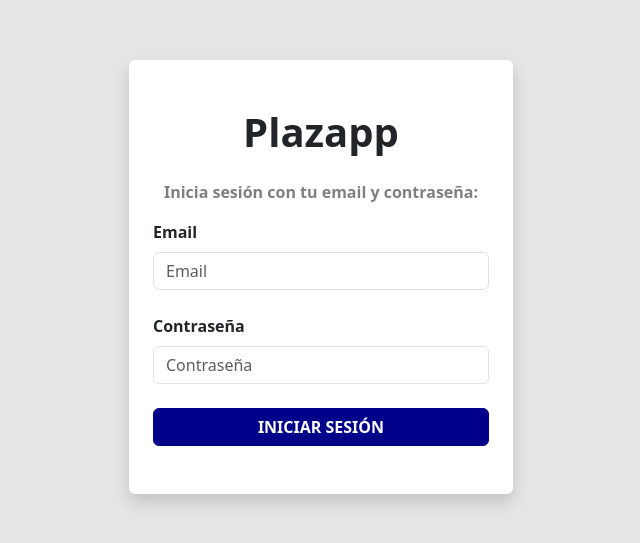
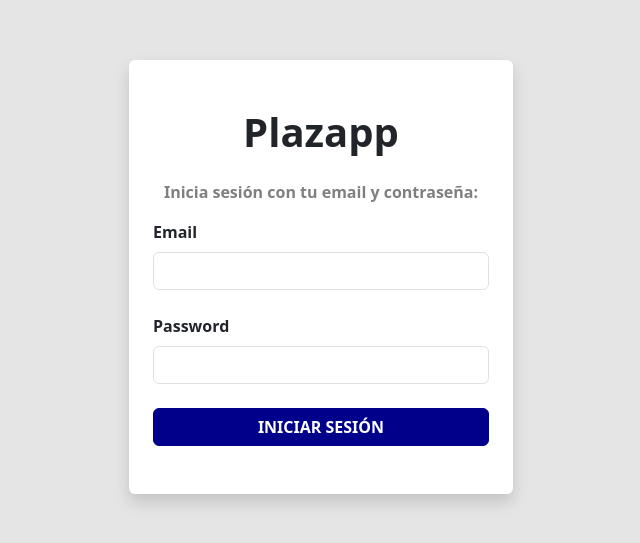
Before and after one commit to carloshrod/plazapp, a React (Vite) app in the folder frontend/: page /login in a window 1280 px wide. Shown: the part 123-666 px from the top of the page, without its empty margins (319-959 px from the left). Built offline with nearby package versions, Linux system fonts and the light colour scheme; no server answers.

Commit message:
Add useForm hook

```diff
--- a/frontend/src/App.jsx
+++ b/frontend/src/App.jsx
@@ -5,6 +5,7 @@
 	Navigate,
 } from 'react-router-dom';
 import AuthProvider from './contexts/auth/AuthProvider';
+import GlobalProvider from './contexts/global/GlobalProvider';
 import { PublicRoutes, PrivateRoutes } from './components';
 import { Login, MainDashboard, PlazasDashboard } from './pages';
 import { PATHS } from './utils/paths';
@@ -15,6 +16,7 @@
 
 function App() {
 	return (
+		<GlobalProvider>
 			<AuthProvider>
 				<Router>
 					<Routes>
@@ -29,6 +31,7 @@
 					</Routes>
 				</Router>
 			</AuthProvider>
+		</GlobalProvider>
 	);
 }
 
--- a/frontend/src/components/forms/LoginForm/index.jsx
+++ b/frontend/src/components/forms/LoginForm/index.jsx
@@ -1,91 +1,41 @@
-import { useState } from 'react';
-import { Form, Button, Alert, Spinner } from 'react-bootstrap';
-import { signIn } from '../../../services/authService';
+import { Form } from 'react-bootstrap';
+import SubmitButton from '../SubmitButton';
+import useForm from '../../../hooks/useForm';
+import { LOGIN_INPUTS } from '../../../utils/consts';
 import './LoginForm.css';
 
+const initialForm = {
+	email: '',
+	password: '',
+};
+
 const LoginForm = () => {
-	const [email, setEmail] = useState('');
-	const [password, setPassword] = useState('');
-	const [loading, setLoading] = useState(false);
-	const [error, setError] = useState('');
-
-	const handleSubmit = async event => {
-		event.preventDefault();
-		try {
-			setLoading(true);
-			await delay(500);
-			await signIn(email, password);
-		} catch (error) {
-			console.error(error);
-			setError('Error de autenticación!');
-		} finally {
-			setLoading(false);
-		}
-	};
-
-	function delay(ms) {
-		return new Promise(resolve => setTimeout(resolve, ms));
-	}
+	const { form, loading, handleChange, handleSubmitLogin } =
+		useForm(initialForm);
 
 	return (
 		<Form
 			className='login-form py-5 px-4 bg-white shadow rounded'
-			onSubmit={handleSubmit}
+			onSubmit={handleSubmitLogin}
 		>
 			<h2 className='text-center fw-bold mb-4'>Plazapp</h2>
 			<p className='mb-2 text-center text-black-50 fw-semibold mb-3'>
 				Inicia sesión con tu email y contraseña:
 			</p>
-			{error ? (
-				<Alert
-					className='mb-2'
-					variant='danger'
-					onClose={() => setError('')}
-					dismissible
-				>
-					{error}
-				</Alert>
-			) : (
-				<div />
-			)}
-			<Form.Group className='mb-4' controlId='email'>
-				<Form.Label className='fw-semibold'>Email</Form.Label>
-				<Form.Control
-					type='text'
-					value={email}
-					placeholder='Email'
-					onChange={e => setEmail(e.target.value)}
-					required
-				/>
-			</Form.Group>
-			<Form.Group className='mb-4' controlId='password'>
-				<Form.Label className='fw-semibold'>Contraseña</Form.Label>
-				<Form.Control
-					type='password'
-					value={password}
-					placeholder='Contraseña'
-					onChange={e => setPassword(e.target.value)}
-					required
-				/>
-			</Form.Group>
-			<Button
-				className='w-100 fw-bold'
-				variant='primary'
-				type='submit'
-				disabled={loading}
-			>
-				{!loading ? (
-					'INICIAR SESIÓN'
-				) : (
-					<Spinner
-						as='span'
-						animation='border'
-						size='sm'
-						role='status'
-						aria-hidden='true'
+			{LOGIN_INPUTS.map(({ id, name, label, type }) => (
+				<Form.Group key={id} className='mb-4' controlId={id}>
+					<Form.Label className='fw-semibold'>{label}</Form.Label>
+					<Form.Control
+						name={name}
+						type={type ?? 'text'}
+						value={form[name].value}
+						onChange={handleChange}
+						required
 					/>
-				)}
-			</Button>
+				</Form.Group>
+			))}
+
+			<SubmitButton label='INICIAR SESIÓN' loading={loading} />
 		</Form>
 	);
 };
--- a/frontend/src/components/forms/UserForm/index.jsx
+++ b/frontend/src/components/forms/UserForm/index.jsx
@@ -1,7 +1,7 @@
-import { useState } from 'react';
-import { Button, Form, Spinner } from 'react-bootstrap';
-import { addUser } from '../../../services/userServices';
-import useGlobalContext from '../../../hooks/useGlobalContext';
+import { Form } from 'react-bootstrap';
+import SubmitButton from '../SubmitButton';
+import useForm from '../../../hooks/useForm';
+import { USER_INPUTS } from '../../../utils/consts';
 import useUsersContext from '../../../hooks/useUsersContext';
 
 const initialForm = {
@@ -10,50 +10,19 @@
 };
 
 const UserForm = () => {
-	const [form, setForm] = useState(initialForm);
-	const [loading, setLoading] = useState(false);
-	const { hideModal } = useGlobalContext();
+	const { form, loading, handleChange, handleSubmitUser } =
+		useForm(initialForm);
 	const { dispatchUserAdmins } = useUsersContext();
-
-	const INPUTS = [
-		{
-			id: 'idName',
-			name: 'name',
-			label: 'Nombre',
-		},
-		{
-			id: 'idEmail',
-			name: 'email',
-			label: 'Email',
-		},
-	];
-
-	const handleChange = e => {
-		const { value, name } = e.target;
-		setForm({
-			...form,
-			[name]: value,
-		});
-	};
 
 	const handleSubmit = async e => {
 		e.preventDefault();
-		try {
-			setLoading(true);
-			const createdUser = await addUser(form);
-			dispatchUserAdmins(createdUser);
-			console.log('Usuario agregado con éxito!');
-			hideModal();
-		} catch (error) {
-			console.error(error);
-		} finally {
-			setLoading(false);
-		}
+		const newUser = await handleSubmitUser();
+		dispatchUserAdmins(newUser);
 	};
 
 	return (
 		<Form className='p-4 bg-white shadow rounded' onSubmit={handleSubmit}>
-			{INPUTS.map(({ id, name, label }) => (
+			{USER_INPUTS.map(({ id, name, label }) => (
 				<Form.Group key={id} className='mb-4' controlId={id}>
 					<Form.Label className='fw-semibold'>{label}</Form.Label>
 					<Form.Control
@@ -65,26 +34,7 @@
 					/>
 				</Form.Group>
 			))}
-			<div className='d-flex justify-content-end'>
-				<Button
-					className='w-50 fw-bold'
-					variant='primary'
-					type='submit'
-					disabled={loading}
-				>
-					{!loading ? (
-						'AGREGAR'
-					) : (
-						<Spinner
-							as='span'
-							animation='border'
-							size='sm'
-							role='status'
-							aria-hidden='true'
-						/>
-					)}
-				</Button>
-			</div>
+			<SubmitButton label='AGREGAR' loading={loading} />
 		</Form>
 	);
 };
--- a/frontend/src/components/routes/PrivateRoutes/index.jsx
+++ b/frontend/src/components/routes/PrivateRoutes/index.jsx
@@ -1,6 +1,5 @@
 import { Navigate, Outlet } from 'react-router-dom';
 import UsersProvider from '../../../contexts/users/UsersProvider';
-import GlobalProvider from '../../../contexts/global/GlobalProvider';
 import { Header, CustomModal } from '../../';
 import useAuthContext from '../../../hooks/useAuthContext';
 import { PATHS } from '../../../utils/paths';
@@ -12,7 +11,6 @@
 	const { isAuth } = useAuthContext();
 
 	return (
-		<GlobalProvider>
 		<UsersProvider>
 			<PlazasProvider>
 				<Header />
@@ -21,7 +19,6 @@
 				<CustomModal />
 			</PlazasProvider>
 		</UsersProvider>
-		</GlobalProvider>
 	);
 };
 
--- /dev/null
+++ b/frontend/src/hooks/useForm.jsx
@@ -0,0 +1,48 @@
+import { useState } from 'react';
+import { signIn } from '../services/authService';
+import { addUser } from '../services/userServices';
+import useGlobalContext from './useGlobalContext';
+
+const useForm = initialForm => {
+	const [form, setForm] = useState(initialForm);
+	const [loading, setLoading] = useState(false);
+	const { hideModal } = useGlobalContext();
+
+	const handleChange = e => {
+		const { value, name } = e.target;
+		setForm({
+			...form,
+			[name]: value,
+		});
+	};
+
+	const handleSubmitLogin = async event => {
+		event.preventDefault();
+		try {
+			setLoading(true);
+			await signIn(form.email, form.password);
+		} catch (error) {
+			console.error(error);
+		} finally {
+			setLoading(false);
+		}
+	};
+
+	const handleSubmitUser = async () => {
+		try {
+			setLoading(true);
+			const createdUser = await addUser(form);
+			console.log('Usuario agregado con éxito!');
+			hideModal();
+			return createdUser;
+		} catch (error) {
+			console.error(error);
+		} finally {
+			setLoading(false);
+		}
+	};
+
+	return { form, loading, handleChange, handleSubmitLogin, handleSubmitUser };
+};
+
+export default useForm;
--- /dev/null
+++ b/frontend/src/utils/consts.js
@@ -0,0 +1,26 @@
+export const LOGIN_INPUTS = [
+	{
+		id: 'idEmail',
+		name: 'email',
+		label: 'Email',
+	},
+	{
+		id: 'idPassword',
+		name: 'password',
+		label: 'Password',
+		type: 'password',
+	},
+];
+
+export const USER_INPUTS = [
+	{
+		id: 'idName',
+		name: 'name',
+		label: 'Nombre',
+	},
+	{
+		id: 'idEmail',
+		name: 'email',
+		label: 'Email',
+	},
+];
```
Lines whose indentation alone changed are shown as unchanged.
